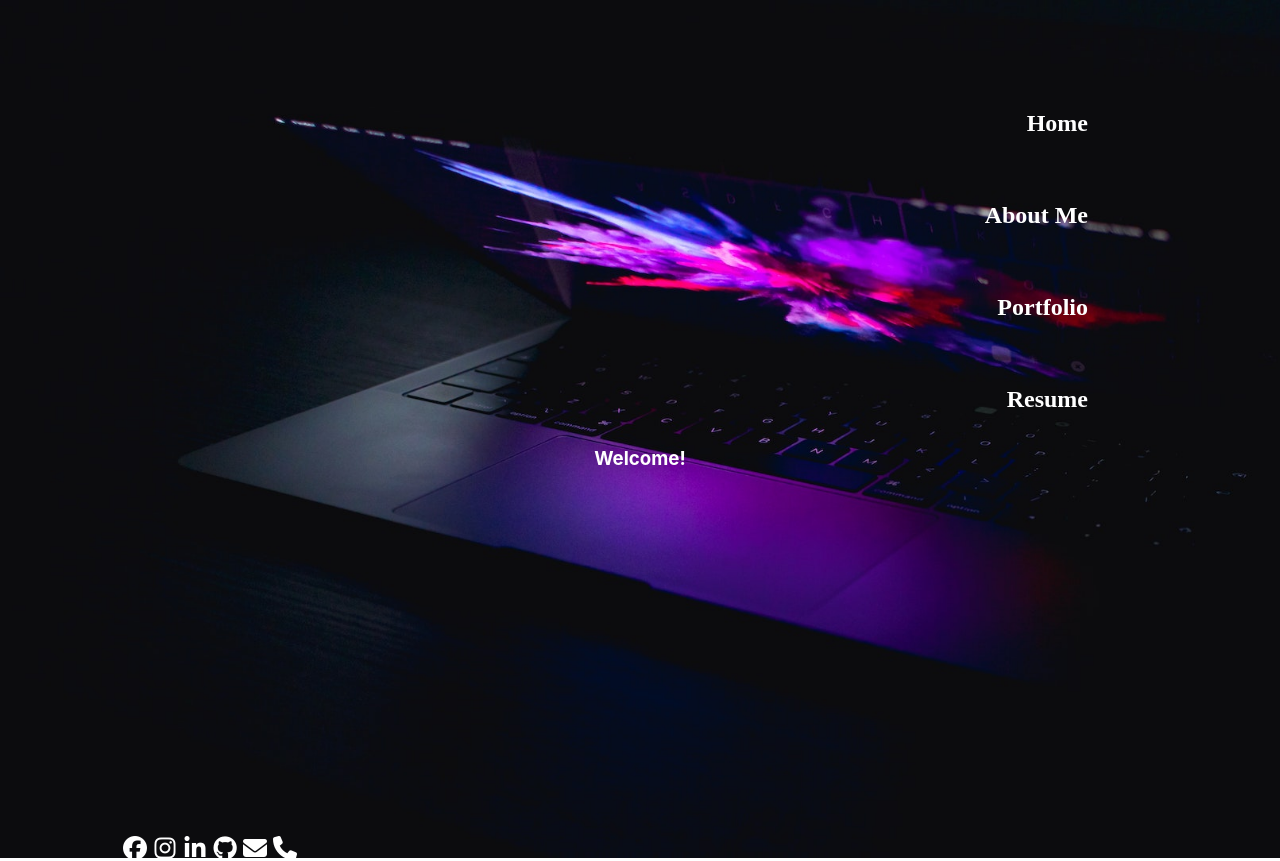
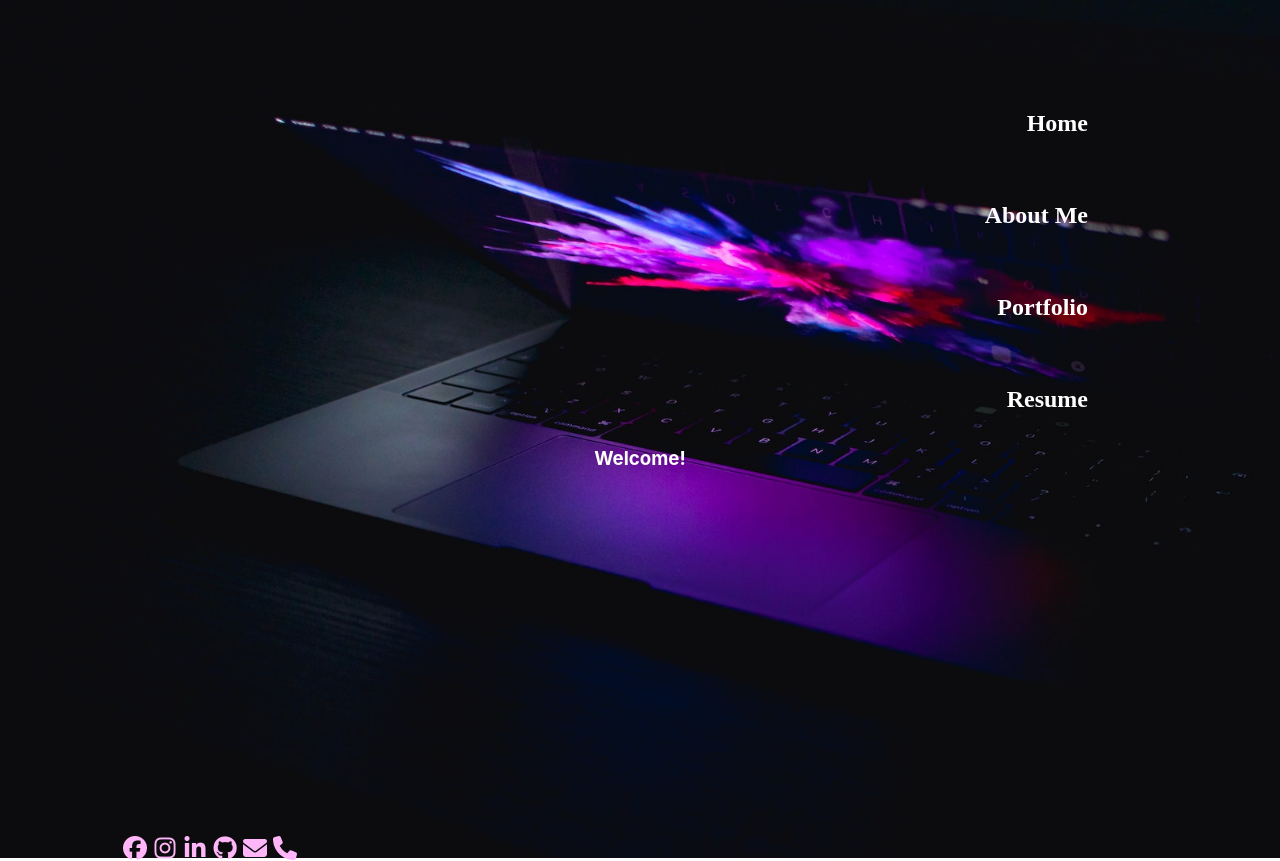
Before and after one commit to BDedafoe/my_profile, a React (Create React App) app: page / in a window 1280 px wide. Built offline with nearby package versions, Linux system fonts and the light colour scheme.

Commit message:
heroku deployment

```diff
--- a/package.json
+++ b/package.json
@@ -2,6 +2,7 @@
   "name": "my_profile",
   "version": "0.1.0",
   "private": true,
+  "engine": "node v18.6.0",
   "dependencies": {
     "@testing-library/jest-dom": "^5.16.5",
     "@testing-library/react": "^13.4.0",
--- a/src/public/my.css
+++ b/src/public/my.css
@@ -4,6 +4,7 @@
   min-height: 100vh;
   background-size: cover;
   background-repeat: no-repeat;
+
 
 }
 
@@ -39,16 +40,12 @@ h3 {
 
 
 
-/* Header Icons */
-.fa-brands {
-  color: white;
+/* Footer Icons */
+.fa-brands, .fa-solid {
+  color: rgb(255, 182, 249);
 }
 
-.fa-solid {
-  color: white;
-}
-
-/* Header */
+/* Footer */
 .footer {
   padding: 350px 120px 0;
   text-align: left;
```
